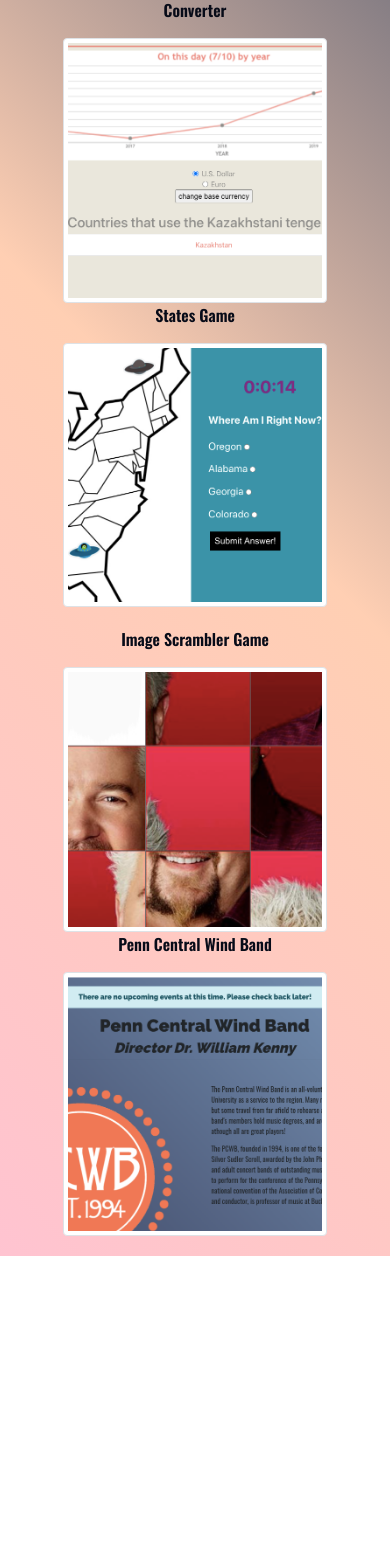
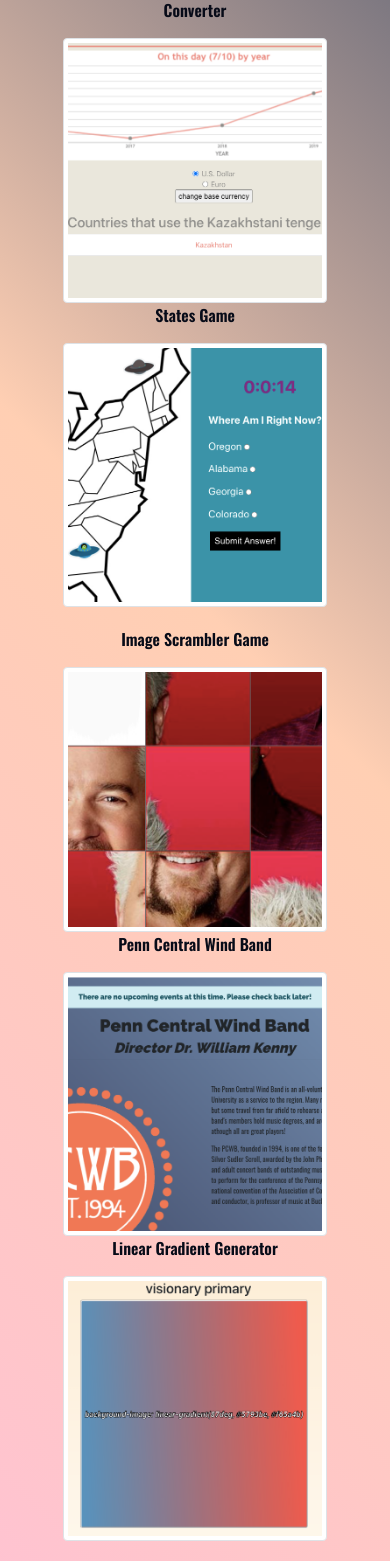
Before and after one commit to kennja05/personal-site, a React (Create React App) app: page /projects in a window 390 px wide. Shown: the part 387-1948 px from the top of the page. Before the commit the page ends 1643 px from the top, so only its background shows below. Built offline with nearby package versions, Linux system fonts and the light colour scheme; a web font is replaced by a local one.

Commit message:
add thumbnail for linear gradient

```diff
--- a/src/App.css
+++ b/src/App.css
@@ -191,7 +191,6 @@
 }
 
 .recipe{
-  border: 1px solid red;
   color: black;
   padding: 30px;
 }
--- a/src/Projects.js
+++ b/src/Projects.js
@@ -11,6 +11,7 @@
 import ImageScramblerThumbnail from './images/ImageScramblerThumbnail.png'
 import PCWBthumbnail from './images/PCWBthumbnail.png'
 import StatesGameThumbnail from './images/StatesGameThumbnail.png'
+import LinearGradientThumbnai from './images/linearGradientThumbnail.png'
 
 
 const Projects = () => {
@@ -24,42 +25,56 @@
                 <div className='row'>
                     <div id='tt-thumb' className="col-sm-4">
                         <Link to='/projects/triptracker'>
+                            <div>
                                 <p className='project-title'>Trip Tracker</p>
                                 <img className='img-thumbnail' height='80%' width='80%' alt='project thumbnail'
                                     src={TripTrackerThumbnail} />
+                            </div>
                         </Link>
                     </div>
                     <div id='converter-thumb' className="col-sm-4">
                         <Link to='/projects/converter'>
+                            <div>
                                 <p className='project-title'>Converter</p>
                                 <img className='img-thumbnail' height='80%' width='80%' alt='project thumbnail'
                                     src={ConverterThumbnail} />
+                            </div>
                         </Link>
                     </div>
                     <div id='states-thumb' className="col-sm-4">
                         <Link to='/projects/statesgame'>
+                            <div>
                                 <p className='project-title'>States Game</p>
                                 <img className='img-thumbnail' height='80%' width='80%' alt='project thumbnail'
                                     src={StatesGameThumbnail} />
+                            </div>
                         </Link>
                     </div>
                 </div>
                 <div className='row'>
                     <div className="col-sm-4">
                         <Link to='/projects/imagescrambler'>
+                            <div>
                                 <p className='project-title'>Image Scrambler Game</p>
                                 <img className='img-thumbnail' height='80%' width='80%' alt='project thumbnail'
                                     src={ImageScramblerThumbnail} />
+                            </div>
                         </Link>
                     </div>
                     <div className="col-sm-4">
                         <Link to='/projects/pcwb'>
+                            <div>
                                 <p className='project-title'>Penn Central Wind Band</p>
                                 <img className='img-thumbnail' height='80%' width='80%' alt='project thumbnail'
                                     src={PCWBthumbnail} />
+                            </div>
                         </Link>
                     </div>
-                    <div className="col-sm-4"></div>
+                    <div className="col-sm-4">
+                        <p className='project-title'>Linear Gradient Generator</p>
+                        <img className='img-thumbnail' height='80%' width='80%' alt='project thumbnail'
+                            src={LinearGradientThumbnai} />
+                    </div>
                 </div>
             </div>
         </div>
@@ -67,69 +82,3 @@
 }
 
 export default Projects
-    // <div className='projects'>
-
-    //     <div className='proj'>
-    //         <div>
-    //             <div data-tip data-for='states-game'><Link className='project-title' to='/projects/statesgame'>States Game</Link></div>
-    //             <ReactToolTip id='states-game' type='dark'>
-    //                 <span>Click project title for more info!</span>
-    //             </ReactToolTip>
-    //             <iframe
-    //                 className='media-object'
-    //                 width="560" height="315" src="https://www.youtube.com/embed/SgrQfCzyd_o"
-    //                 title='states-game-demo' frameBorder="0"
-    //                 allow="accelerometer; autoplay; encrypted-media; gyroscope; picture-in-picture"
-    //                 allowFullScreen={true}>
-    //             </iframe>
-    //         </div>
-
-    //         <div>
-    //             <div data-tip data-for='image-scrambler'><Link className='project-title' to='/projects/imagescrambler'>Image Scrambler</Link></div>
-    //             <ReactToolTip id='image-scrambler' type='dark'>
-    //                 <span>Click project title for more info!</span>
-    //             </ReactToolTip>
-    //             <iframe
-    //                 className='media-object'
-    //                 width="560" height="315" src="https://www.youtube.com/embed/BNmb7fpG_LQ"
-    //                 title='image-scrambler-game-demo' frameBorder="0"
-    //                 allow="accelerometer; autoplay; encrypted-media; gyroscope; picture-in-picture"
-    //                 allowFullScreen={true}>
-    //             </iframe>
-    //         </div>
-
-    //     </div>
-
-    //     <div className='proj'>
-
-    //         <div>
-    //             <div data-tip data-for='trip-tracker'><Link className='project-title' to='/projects/triptracker'>Trip Tracker</Link></div>
-    //             <ReactToolTip id='trip-tracker' type='dark'>
-    //                 <span>Click project title for more info!</span>
-    //             </ReactToolTip>
-    //             <iframe
-    //                 className='media-object'
-    //                 width="560" height="315" src="https://www.youtube.com/embed/a4EL71uBcW8"
-    //                 title='trip-tracker-demo' frameBorder="0"
-    //                 allow="accelerometer; autoplay; encrypted-media; gyroscope; picture-in-picture"
-    //                 allowFullScreen={true}>
-    //             </iframe>
-    //         </div>
-
-    //         <div>
-    //             <div data-tip data-for='converter'><Link className='project-title' to='/projects/converter'>Converter</Link></div>
-    //             <ReactToolTip id='converter' type='dark'>
-    //                 <span>Click project title for more info!</span>
-    //             </ReactToolTip>
-    //             <iframe
-    //                 className='media-object'
-    //                 width="560" height="315" src="https://www.youtube.com/embed/zBp52ufZFWQ"
-    //                 title='converter-demo' frameBorder="0"
-    //                 allow="accelerometer; autoplay; encrypted-media; gyroscope; picture-in-picture"
-    //                 allowFullScreen={true}>
-    //             </iframe>
-    //         </div>
-
-    //     </div>
-
-    // </div>
```
Also changed, not shown: src/images/linearGradientThumbnail.png (added). Lines whose indentation alone changed are shown as unchanged.
